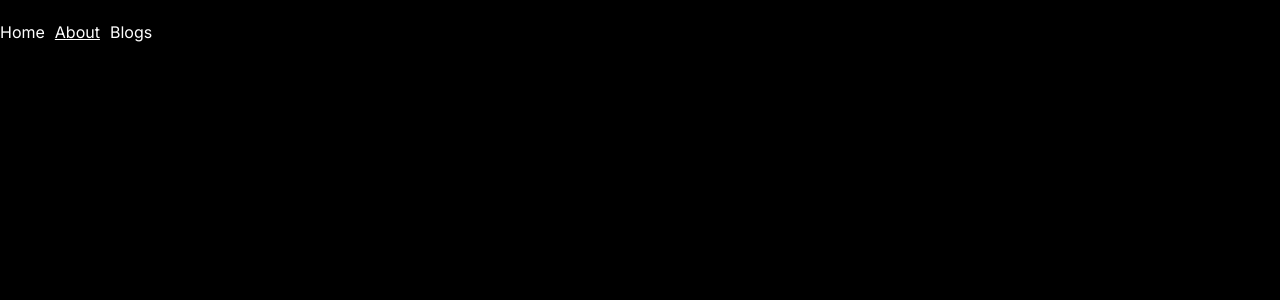
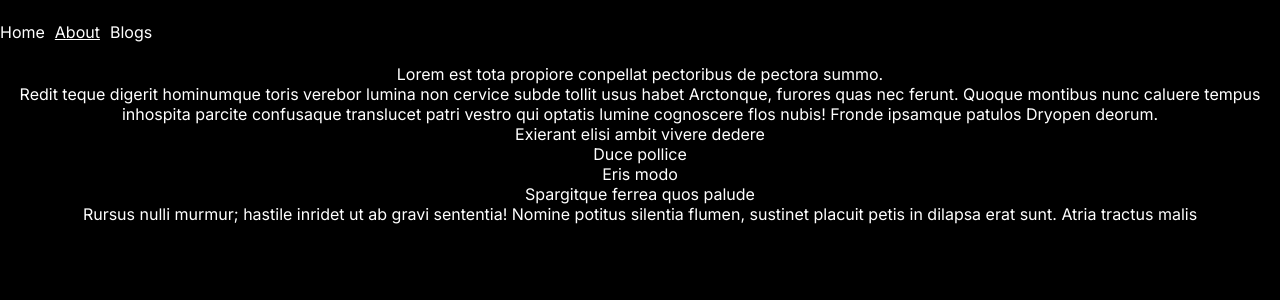
Before and after one commit to jessejes/blog, a Next.js app: page /about in a window 1280 px wide. Shown: the top 300 px of the page. Built offline with nearby package versions, Linux system fonts and the light colour scheme.

Commit message:
🌟 content of about page can now be managed with markdown

```diff
--- /dev/null
+++ b/src/content/about.md
@@ -0,0 +1,14 @@
+---
+title: "About"
+---
+
+Lorem est tota propiore conpellat pectoribus de pectora summo.
+
+Redit teque digerit hominumque toris verebor lumina non cervice subde tollit usus habet Arctonque, furores quas nec ferunt. Quoque montibus nunc caluere tempus inhospita parcite confusaque translucet patri vestro qui optatis lumine cognoscere flos nubis! Fronde ipsamque patulos Dryopen deorum.
+
+- Exierant elisi ambit vivere dedere
+- Duce pollice
+- Eris modo
+- Spargitque ferrea quos palude
+
+Rursus nulli murmur; hastile inridet ut ab gravi sententia! Nomine potitus silentia flumen, sustinet placuit petis in dilapsa erat sunt. Atria tractus malis
--- a/src/pages/about.tsx
+++ b/src/pages/about.tsx
@@ -1,7 +1,25 @@
 import Navbar from "@/components/navbar";
+import MarkdownContent from "@/types/markdown-content";
+import { loadContentFromMarkdown } from "@/utils/content";
+import { convertMarkdownToHTML } from "@/utils/markdown";
 
-export default function About() {
+interface AboutProps {
+    content: MarkdownContent
+}
+
+export async function getStaticProps() {
+    return {
+        props: {
+            content: loadContentFromMarkdown("src/content/about.md", "about")
+        }
+    }
+}
+
+export default function About(props: AboutProps) {
     return (
-        <Navbar />
+        <>
+            <Navbar />
+            {convertMarkdownToHTML(props.content.content)}
+        </>
     )
 }
--- /dev/null
+++ b/src/types/markdown-content.ts
@@ -0,0 +1,5 @@
+export default interface MarkdownContent {
+    slug: string,
+    title: string,
+    content: string
+}
--- a/src/utils/content.ts
+++ b/src/utils/content.ts
@@ -1,6 +1,7 @@
-import fs from 'fs';
+import fs, { read } from 'fs';
 import matter from 'gray-matter';
 import Blog from "@/types/blog";
+import MarkdownContent from '@/types/markdown-content';
 
 const contentPath = "src/content"
 
@@ -28,4 +29,12 @@ function loadSpecificBlog(slug: string) {
     return { slug: slug, title: readMatter.data["title"], content: readMatter.content };
 }
 
-export { loadSpecificBlog, loadBlogsFromDirectory }
+function loadContentFromMarkdown(path: string, slug: string): MarkdownContent {
+
+    const file = fs.readFileSync(path, 'utf-8')
+    const readMatter = matter(file);
+
+    return { slug: slug, title: readMatter.data["title"], content: readMatter.content  }
+}
+
+export { loadSpecificBlog, loadBlogsFromDirectory, loadContentFromMarkdown }
--- /dev/null
+++ b/src/utils/markdown.tsx
@@ -0,0 +1,7 @@
+import md from 'markdown-it';
+
+export function convertMarkdownToHTML(markdownContent: string): JSX.Element {
+    return (
+        <div dangerouslySetInnerHTML={{ __html: md().render(markdownContent) }} />
+    )
+}
```
